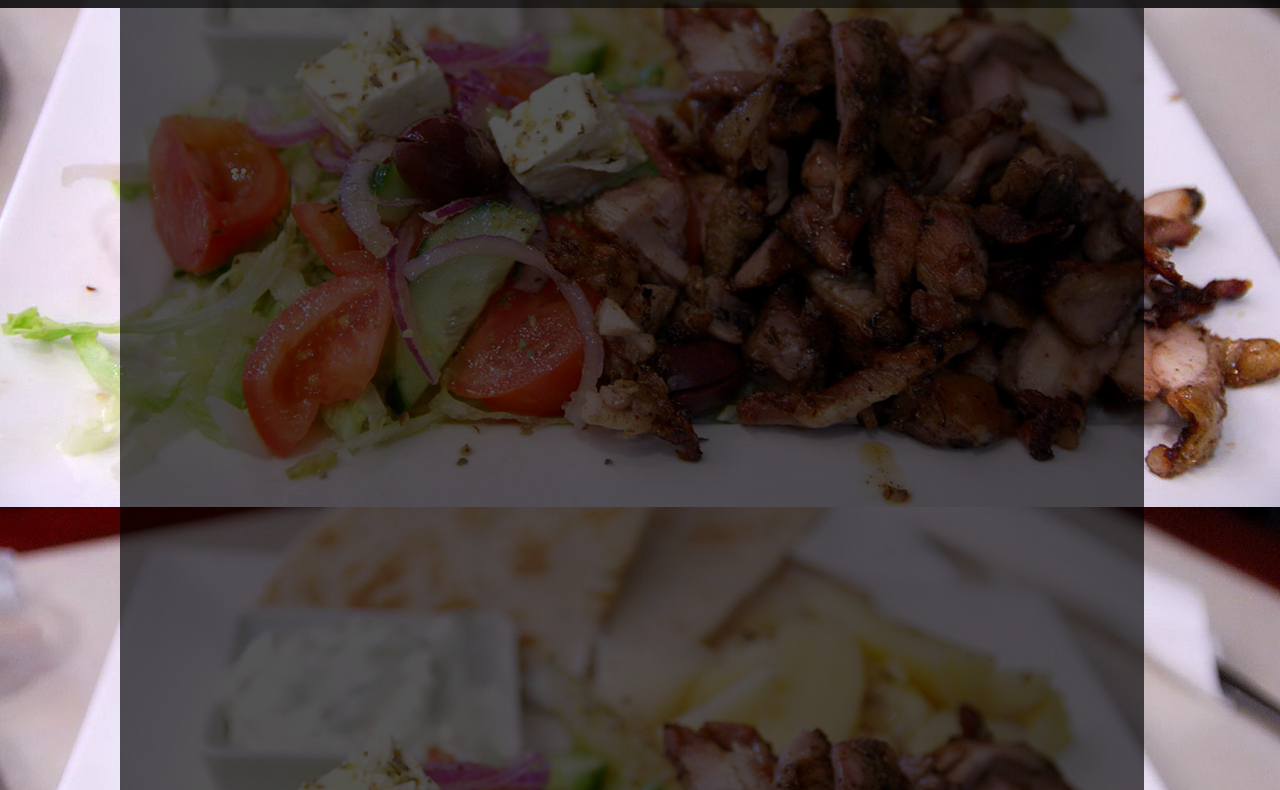
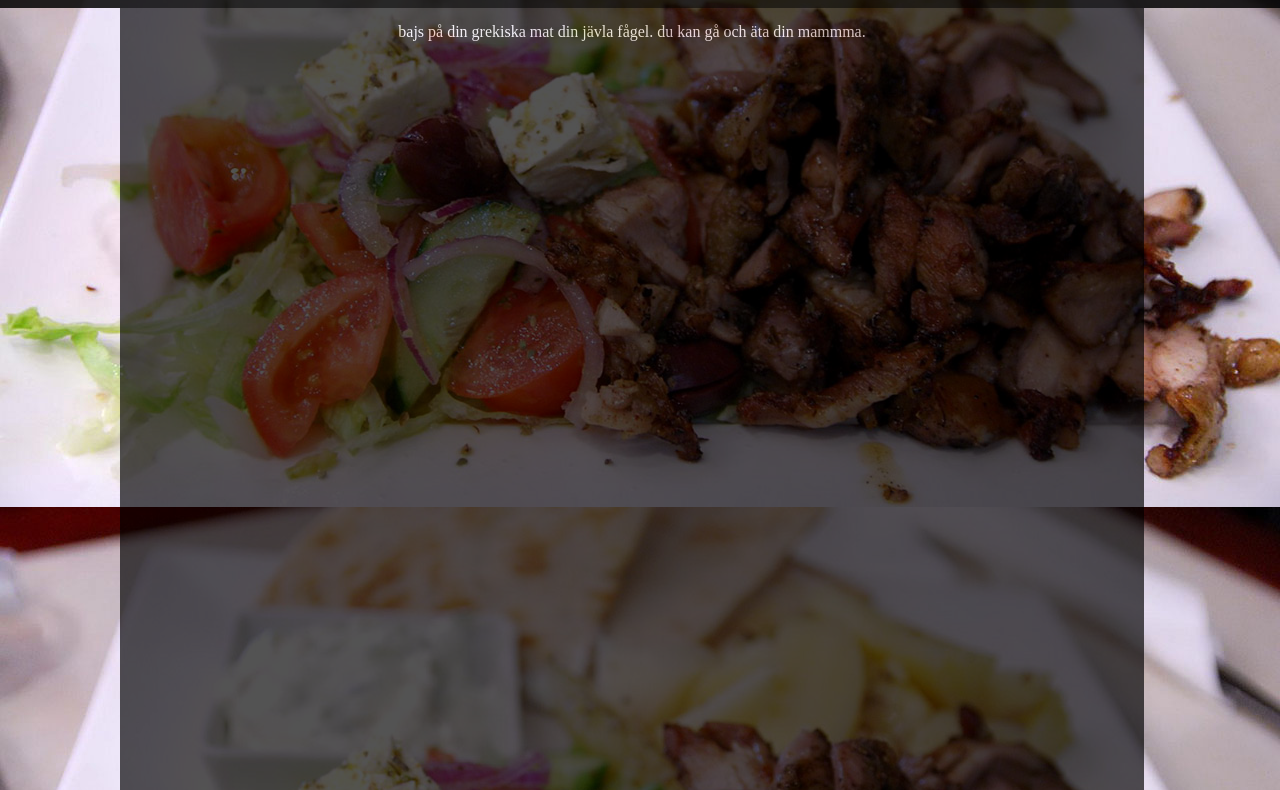
Before and after one commit to itgsod/Hemsideprojekt-1, a plain HTML site: page Hemsideprojekt1.html/site/omoss.html in a window 1280 px wide. Shown: the part 213-1003 px from the top of the page. Drawn offline with Linux system fonts and the light colour scheme.

Commit message:
stuff
github sync confirmed working

```diff
--- a/Hemsideprojekt1.html/site/css/style.css
+++ b/Hemsideprojekt1.html/site/css/style.css
@@ -149,4 +149,5 @@ h3 {
     background-color: black;
     text-align: center;
     left: 120px;
+
 }
--- a/Hemsideprojekt1.html/site/omoss.html
+++ b/Hemsideprojekt1.html/site/omoss.html
@@ -45,7 +45,8 @@
         <h1>Om oss</h1>
 
         <div id="infobox1">
-            <p></p>
+            <p>bajs på din grekiska mat din jävla fågel. du kan gå och äta din mammma.</p>
+
         </div>
 
     </div>
```
